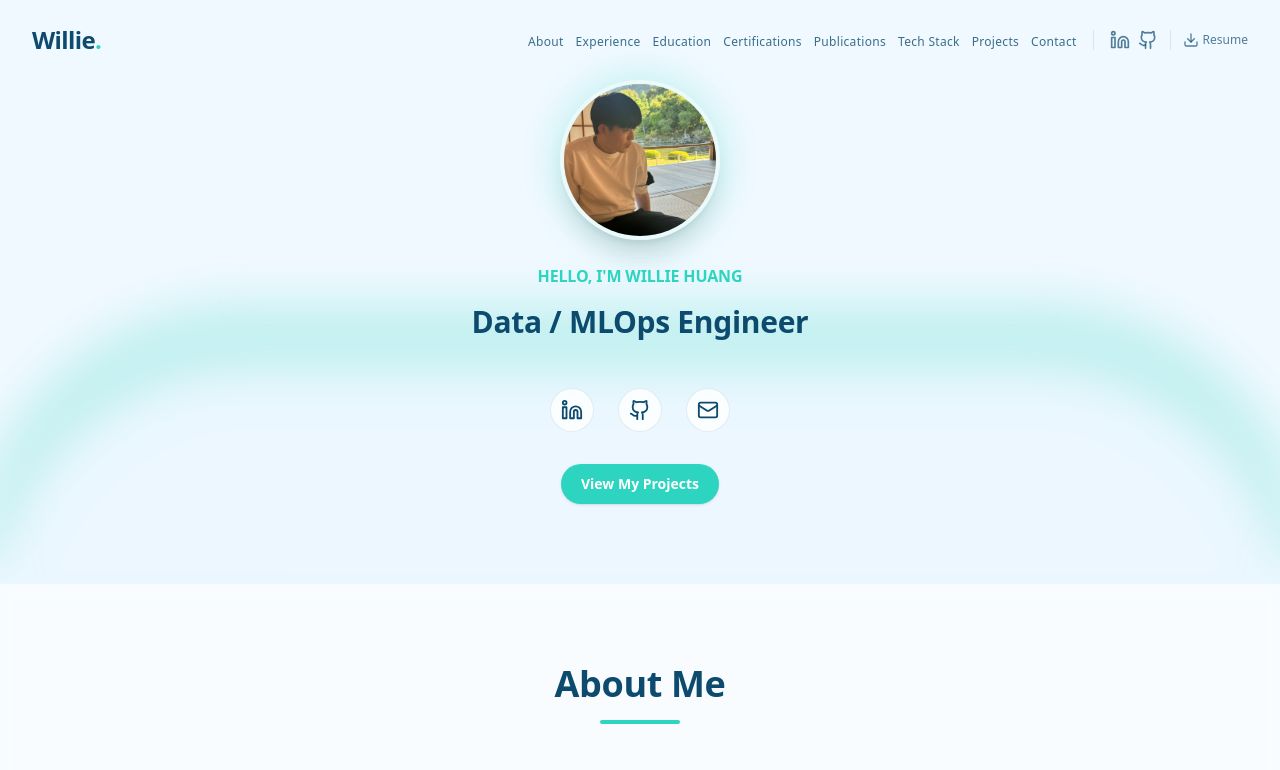
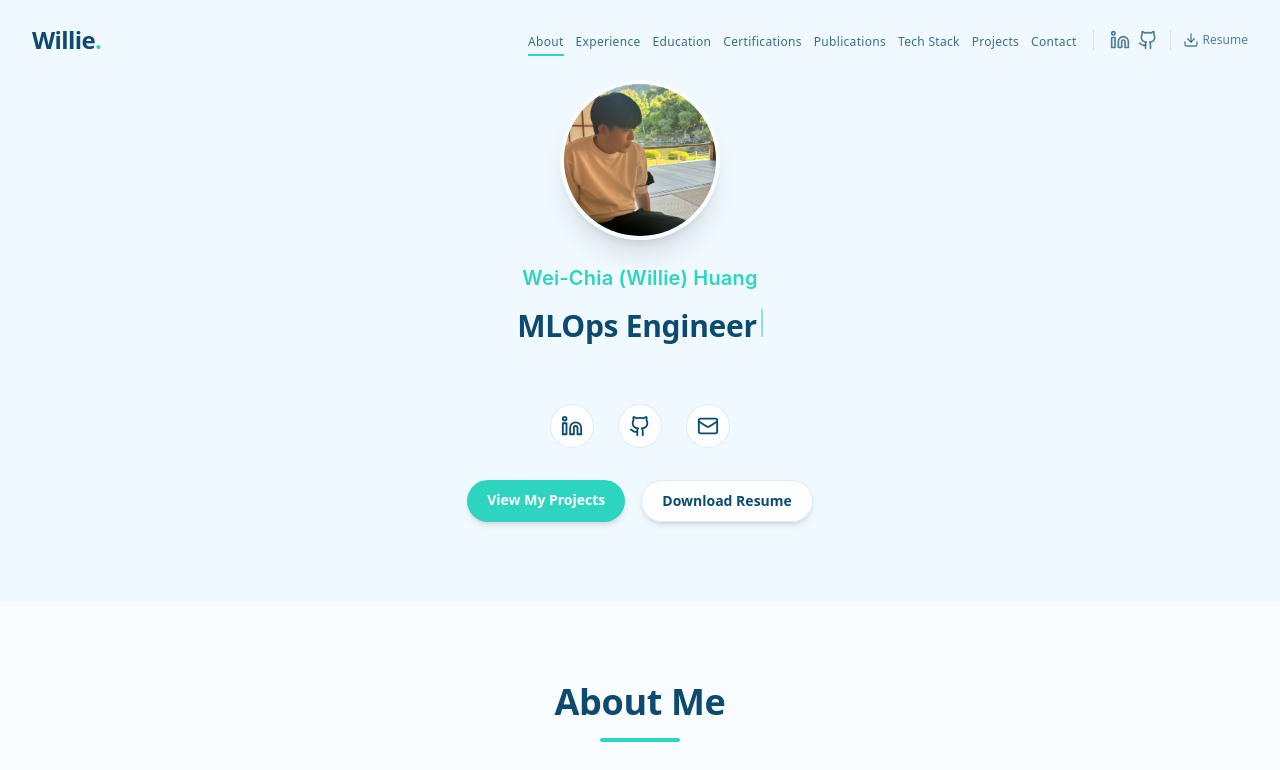
Before and after one commit to tyc30827/tyc30827.github.io, a Next.js app: page / in a window 1280 px wide. Shown: the top 770 px of the page. Built offline with nearby package versions, Linux system fonts and the light colour scheme.

Commit message:
feat: make ux more better

```diff
--- a/src/components/Experience.jsx
+++ b/src/components/Experience.jsx
@@ -20,7 +20,7 @@ const Experience = () => {
         let result = text;
         const highlights = [];
 
-        patterns.forEach(({ regex, color, bgColor }) => {
+        patterns.forEach(({ regex, color }) => {
             const matches = text.match(regex);
             if (matches) {
                 matches.forEach(match => {
@@ -28,7 +28,7 @@ const Experience = () => {
                         highlights.push(match);
                         result = result.replace(
                             match,
-                            `<span class="font-bold ${color} ${bgColor} px-1.5 py-0.5 rounded">${match}</span>`
+                            `<span class="font-bold ${color}">${match}</span>`
                         );
                     }
                 });
--- a/src/components/Header.jsx
+++ b/src/components/Header.jsx
@@ -8,6 +8,7 @@ import portfolioData from '../data/portfolio.json';
 const Header = () => {
     const [isScrolled, setIsScrolled] = useState(false);
     const [isMobileMenuOpen, setIsMobileMenuOpen] = useState(false);
+    const [activeSection, setActiveSection] = useState('');
 
     const { socials, email } = portfolioData.personalInfo;
 
@@ -17,6 +18,32 @@ const Header = () => {
         };
         window.addEventListener('scroll', handleScroll);
         return () => window.removeEventListener('scroll', handleScroll);
+    }, []);
+
+    useEffect(() => {
+        const observerOptions = {
+            root: null,
+            rootMargin: '-20% 0px -70% 0px',
+            threshold: 0
+        };
+
+        const observerCallback = (entries) => {
+            entries.forEach((entry) => {
+                if (entry.isIntersecting) {
+                    setActiveSection(entry.target.id);
+                }
+            });
+        };
+
+        const observer = new IntersectionObserver(observerCallback, observerOptions);
+
+        // Observe all sections
+        const sections = document.querySelectorAll('section[id]');
+        sections.forEach((section) => observer.observe(section));
+
+        return () => {
+            sections.forEach((section) => observer.unobserve(section));
+        };
     }, []);
 
     const navLinks = [
@@ -63,16 +90,23 @@ const Header = () => {
                 {/* Desktop Navigation */}
                 <nav className="hidden lg:flex items-center gap-4">
                     <ul className="flex gap-3">
-                        {navLinks.map((link) => (
+                        {navLinks.map((link) => {
+                            const isActive = activeSection === link.href.substring(1);
+                            return (
                                 <li key={link.name}>
                                     <a
                                         href={link.href}
-                                    className="text-ocean-dark/80 hover:text-ocean-accent font-medium transition-colors duration-300 text-xs tracking-wide whitespace-nowrap"
+                                        className={`text-ocean-dark/80 hover:text-ocean-accent font-medium transition-all duration-300 text-xs tracking-wide whitespace-nowrap pb-1 border-b-2 ${
+                                            isActive
+                                                ? 'border-ocean-accent text-ocean-accent'
+                                                : 'border-transparent'
+                                        }`}
                                     >
                                         {link.name}
                                     </a>
                                 </li>
-                        ))}
+                            );
+                        })}
                     </ul>
 
                     <div className="h-5 w-px bg-ocean-dark/10"></div>
@@ -114,17 +148,24 @@ const Header = () => {
                         className="lg:hidden bg-white/95 backdrop-blur-md border-t border-ocean-light overflow-hidden"
                     >
                         <ul className="flex flex-col p-4 space-y-4">
-                            {navLinks.map((link) => (
+                            {navLinks.map((link) => {
+                                const isActive = activeSection === link.href.substring(1);
+                                return (
                                     <li key={link.name}>
                                         <a
                                             href={link.href}
-                                        className="block text-ocean-dark hover:text-ocean-accent font-medium py-2"
+                                            className={`block font-medium py-2 border-l-2 pl-3 transition-all duration-300 ${
+                                                isActive
+                                                    ? 'border-ocean-accent text-ocean-accent'
+                                                    : 'border-transparent text-ocean-dark hover:text-ocean-accent'
+                                            }`}
                                             onClick={() => setIsMobileMenuOpen(false)}
                                         >
                                             {link.name}
                                         </a>
                                     </li>
-                            ))}
+                                );
+                            })}
                             <li className="pt-4 border-t border-ocean-dark/10">
                                 <div className="flex items-center justify-between mb-3">
                                     <div className="flex space-x-6">
--- a/src/components/Hero.jsx
+++ b/src/components/Hero.jsx
@@ -3,43 +3,52 @@
 import { motion } from 'framer-motion';
 import { ArrowDown, Github, Linkedin, Mail } from 'lucide-react';
 import portfolioData from '../data/portfolio.json';
+import { useState, useEffect } from 'react';
 
 const Hero = () => {
     const { name, role, bio, profilePicture, socials, email } = portfolioData.personalInfo;
 
+    // Multiple roles to cycle through
+    const roles = [
+        'Data Engineer',
+        'MLOps Engineer',
+        'Software Engineer'
+    ];
+
+    const [typedRole, setTypedRole] = useState('');
+    const [roleIndex, setRoleIndex] = useState(0);
+    const [isDeleting, setIsDeleting] = useState(false);
+
+    useEffect(() => {
+        const currentRole = roles[roleIndex];
+        const typingSpeed = isDeleting ? 50 : 100;
+        const pauseTime = isDeleting ? 500 : 2000;
+
+        const timer = setTimeout(() => {
+            if (!isDeleting && typedRole === currentRole) {
+                // Finished typing, pause then start deleting
+                setTimeout(() => setIsDeleting(true), pauseTime);
+            } else if (isDeleting && typedRole === '') {
+                // Finished deleting, move to next role
+                setIsDeleting(false);
+                setRoleIndex((prev) => (prev + 1) % roles.length);
+            } else {
+                // Continue typing or deleting
+                setTypedRole(
+                    isDeleting
+                        ? currentRole.substring(0, typedRole.length - 1)
+                        : currentRole.substring(0, typedRole.length + 1)
+                );
+            }
+        }, typingSpeed);
+
+        return () => clearTimeout(timer);
+    }, [typedRole, isDeleting, roleIndex]);
+
     return (
-        <section className="relative flex flex-col items-center justify-center overflow-hidden text-center px-4 py-16 md:py-20">
-            {/* Background Wave Animation - Optimized */}
-            <div className="absolute inset-0 z-0 opacity-25">
-                <motion.div
-                    className="absolute bottom-0 left-0 right-0 h-64 bg-ocean-accent blur-xl rounded-t-full will-change-transform"
-                    animate={{
-                        y: [0, -20, 0],
-                        scale: [1, 1.05, 1],
-                    }}
-                    transition={{
-                        duration: 5,
-                        repeat: Infinity,
-                        ease: "easeInOut",
-                    }}
-                />
-                <motion.div
-                    className="absolute bottom-[-50px] left-0 right-0 h-64 bg-ocean-light blur-xl rounded-t-full will-change-transform"
-                    animate={{
-                        y: [0, -30, 0],
-                        scale: [1, 1.1, 1],
-                    }}
-                    transition={{
-                        duration: 7,
-                        repeat: Infinity,
-                        ease: "easeInOut",
-                        delay: 1,
-                    }}
-                />
-            </div>
-
+        <section className="relative flex flex-col items-center justify-center text-center px-4 py-16 md:py-20">
             {/* Content */}
-            <div className="relative z-10 flex flex-col items-center max-w-4xl mx-auto w-full">
+            <div className="flex flex-col items-center max-w-4xl mx-auto w-full">
                 {/* Profile Picture */}
                 <motion.div
                     initial={{ opacity: 0, scale: 0.5 }}
@@ -62,18 +71,23 @@ const Hero = () => {
                     initial={{ opacity: 0, y: 20 }}
                     animate={{ opacity: 1, y: 0 }}
                     transition={{ duration: 0.8, delay: 0.2 }}
-                    className="text-ocean-accent font-semibold tracking-wider uppercase text-sm md:text-base mb-4"
+                    className="text-ocean-accent font-normal text-lg md:text-xl mb-4 tracking-tight"
+                    style={{
+                        fontFamily: "-apple-system, BlinkMacSystemFont, 'Segoe UI', 'Helvetica Neue', Arial, sans-serif",
+                        letterSpacing: '0.01em'
+                    }}
                 >
-                    Hello, I'm Willie Huang
+                    Wei-Chia (Willie) Huang
                 </motion.h2>
 
                 <motion.h1
                     initial={{ opacity: 0, y: 20 }}
                     animate={{ opacity: 1, y: 0 }}
                     transition={{ duration: 0.8, delay: 0.4 }}
-                    className="text-2xl md:text-3xl font-semibold text-ocean-dark tracking-tight mb-4"
+                    className="text-2xl md:text-3xl font-semibold text-ocean-dark tracking-tight mb-4 min-h-[2.5rem] md:min-h-[3rem]"
                 >
-                    {role}
+                    <span>{typedRole}</span>
+                    <span className="inline-block w-0.5 h-6 md:h-7 bg-ocean-accent ml-1 animate-pulse"></span>
                 </motion.h1>
 
                 <motion.p
@@ -128,9 +142,16 @@ const Hero = () => {
                 >
                     <a
                         href="#projects"
-                        className="px-5 py-2.5 bg-ocean-accent text-white text-sm font-semibold rounded-full hover:bg-ocean-dark hover:scale-105 transition-all duration-300 shadow-sm hover:shadow-md"
+                        className="px-5 py-2.5 bg-ocean-accent text-white text-sm font-semibold rounded-full hover:bg-ocean-dark hover:scale-105 hover:shadow-lg transition-all duration-300 shadow-md"
                     >
                         View My Projects
+                    </a>
+                    <a
+                        href="/Willie_Huang_Resume.pdf"
+                        download
+                        className="px-5 py-2.5 bg-white/80 backdrop-blur-sm text-ocean-dark text-sm font-semibold rounded-full hover:bg-ocean-accent hover:text-white hover:scale-105 hover:shadow-lg transition-all duration-300 shadow-md border border-ocean-dark/10"
+                    >
+                        Download Resume
                     </a>
                 </motion.div>
             </div>
--- a/src/components/Projects.jsx
+++ b/src/components/Projects.jsx
@@ -10,6 +10,7 @@ const Projects = () => {
     const [selectedTechs, setSelectedTechs] = useState([]);
     const [expandedCategories, setExpandedCategories] = useState(new Set());
     const [showFilters, setShowFilters] = useState(false);
+    const [expandedProjects, setExpandedProjects] = useState(new Set());
 
     // Category icon mapping
     const categoryIcons = {
@@ -95,6 +96,19 @@ const Projects = () => {
                 newSet.delete(category);
             } else {
                 newSet.add(category);
+            }
+            return newSet;
+        });
+    };
+
+    // Toggle project description expansion
+    const toggleProject = (projectId) => {
+        setExpandedProjects(prev => {
+            const newSet = new Set(prev);
+            if (newSet.has(projectId)) {
+                newSet.delete(projectId);
+            } else {
+                newSet.add(projectId);
             }
             return newSet;
         });
@@ -339,7 +353,9 @@ const Projects = () => {
                 </motion.div>
 
                 <div className="grid grid-cols-1 md:grid-cols-2 lg:grid-cols-3 gap-8">
-                    {filteredProjects.map((project) => (
+                    {filteredProjects.map((project) => {
+                        const isExpanded = expandedProjects.has(project.id);
+                        return (
                             <div
                                 key={project.id}
                                 className="bg-white/60 backdrop-blur-md rounded-xl overflow-hidden shadow-sm hover:shadow-md border border-white/60 group flex flex-col h-full transition-shadow duration-300 relative"
@@ -352,21 +368,32 @@ const Projects = () => {
                                     <h3 className="text-lg font-semibold text-ocean-dark mb-2 group-hover:text-ocean-accent transition-colors duration-300">
                                         {project.title}
                                     </h3>
-                                <p className="text-ocean-dark/70 text-sm mb-4 leading-relaxed flex-grow">
+                                    <div className="mb-3">
+                                        <p
+                                            className={`text-ocean-dark/70 text-sm leading-relaxed ${
+                                                !isExpanded ? 'line-clamp-3' : ''
+                                            }`}
+                                        >
                                             {project.description}
                                         </p>
-                                <div className="flex flex-wrap gap-1.5 mb-4">
+                                        <button
+                                            onClick={() => toggleProject(project.id)}
+                                            className="text-ocean-accent hover:text-ocean-dark text-xs font-medium mt-1 transition-colors duration-200"
+                                        >
+                                            {isExpanded ? 'Less' : 'More'}
+                                        </button>
+                                    </div>
+                                    <div className="flex flex-wrap gap-1.5 mt-auto">
                                         {project.tech.map((t) => (
-                                        <span key={t} className="text-xs font-medium px-2 py-0.5 bg-white/50 backdrop-blur-sm text-ocean-dark/70 rounded-full border border-white/40">
+                                            <span key={t} className="px-2 py-0.5 bg-ocean-accent/10 text-ocean-dark/80 rounded-full text-xs font-medium hover:bg-ocean-accent/20 hover:scale-105 transition-all duration-200">
                                                 {t}
                                             </span>
                                         ))}
                                     </div>
-                                <div className="flex gap-4">
                                 </div>
                             </div>
-                        </div>
-                    ))}
+                        );
+                    })}
                 </div>
             </div>
         </section>
```
Lines whose indentation alone changed are shown as unchanged.
